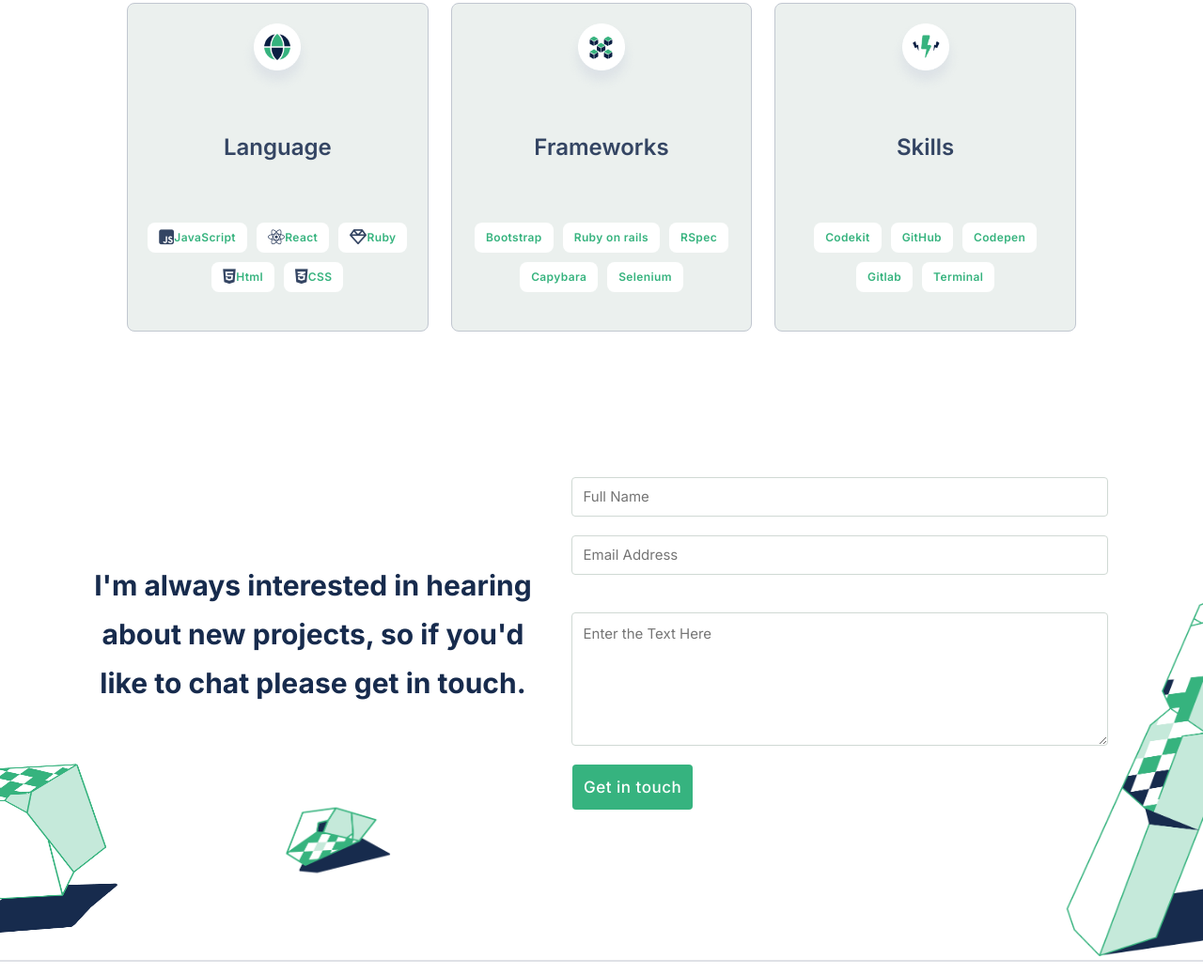
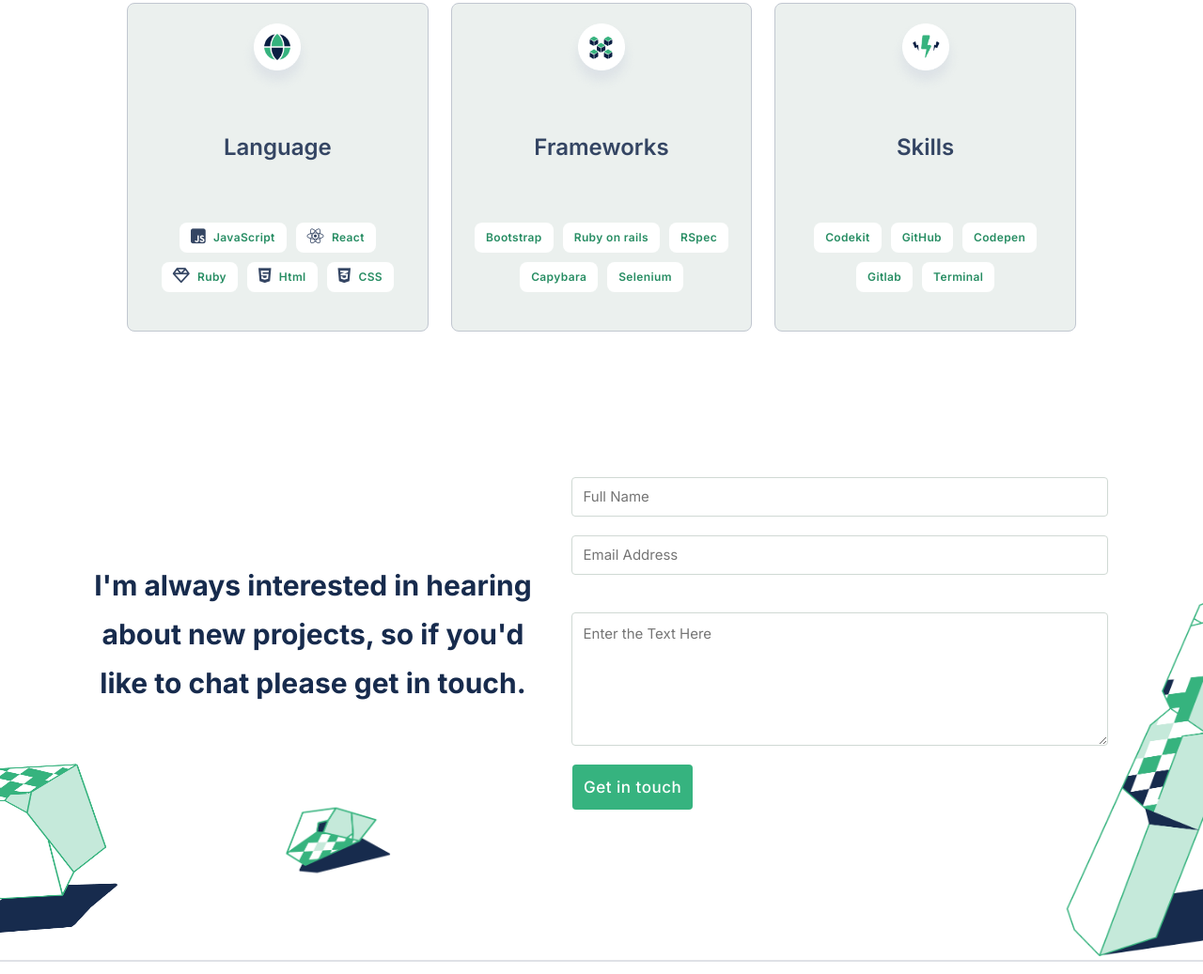
Before and after one commit to jeanbuhendwa/portfolio-website, a website: page index.html in a window 1280 px wide. Shown: the part 2085-3122 px from the top of the page at 94% size. Drawn offline with Linux system fonts and the light colour scheme.

Commit message:
Update icons alignment

```diff
--- a/index.html
+++ b/index.html
@@ -105,16 +105,40 @@
           <h3>Language</h3>
           <ul>
             <li>
-              <i class="fa-brands fa-square-js fa-fade fa-xl" style="color: #344563"></i
+              <i
+                class="fa-brands fa-square-js fa-fade fa-xl"
+                style="color: #344563"
+              ></i
               >JavaScript
             </li>
             <li>
-              <i class="fa-brands fa-react fa-fade fa-xl" style="color: #344563"></i
+              <i
+                class="fa-brands fa-react fa-fade fa-xl"
+                style="color: #344563"
+              ></i
               >React
             </li>
-            <li><i class="fa-regular fa-gem fa-fade fa-xl" style="color: #344563;"></i></i>Ruby</li>
-            <li><i class="fa-brands fa-html5 fa-fade fa-xl" style="color: #344563;"></i>Html</li>
-            <li><i class="fa-brands fa-css3-alt fa-fade fa-xl" style="color: #344563;"></i>CSS</li>
+            <li>
+              <i
+                class="fa-regular fa-gem fa-fade fa-xl"
+                style="color: #344563"
+              ></i
+              >Ruby
+            </li>
+            <li>
+              <i
+                class="fa-brands fa-html5 fa-fade fa-xl"
+                style="color: #344563"
+              ></i
+              >Html
+            </li>
+            <li>
+              <i
+                class="fa-brands fa-css3-alt fa-fade fa-xl"
+                style="color: #344563"
+              ></i
+              >CSS
+            </li>
           </ul>
         </div>
         <div class="skill-box framework">
--- a/styles.css
+++ b/styles.css
@@ -365,8 +365,12 @@
   font-size: 12px;
   line-height: 16px;
   letter-spacing: 0.03em;
-  color: #36b37e;
+  color: #278d63;
   padding: 8px 12px;
+  display: flex;
+  align-items: center;
+  justify-content: center;
+  gap: 8px;
 }
 
 main .work-section .project-container .work .project-info ul li {
```
